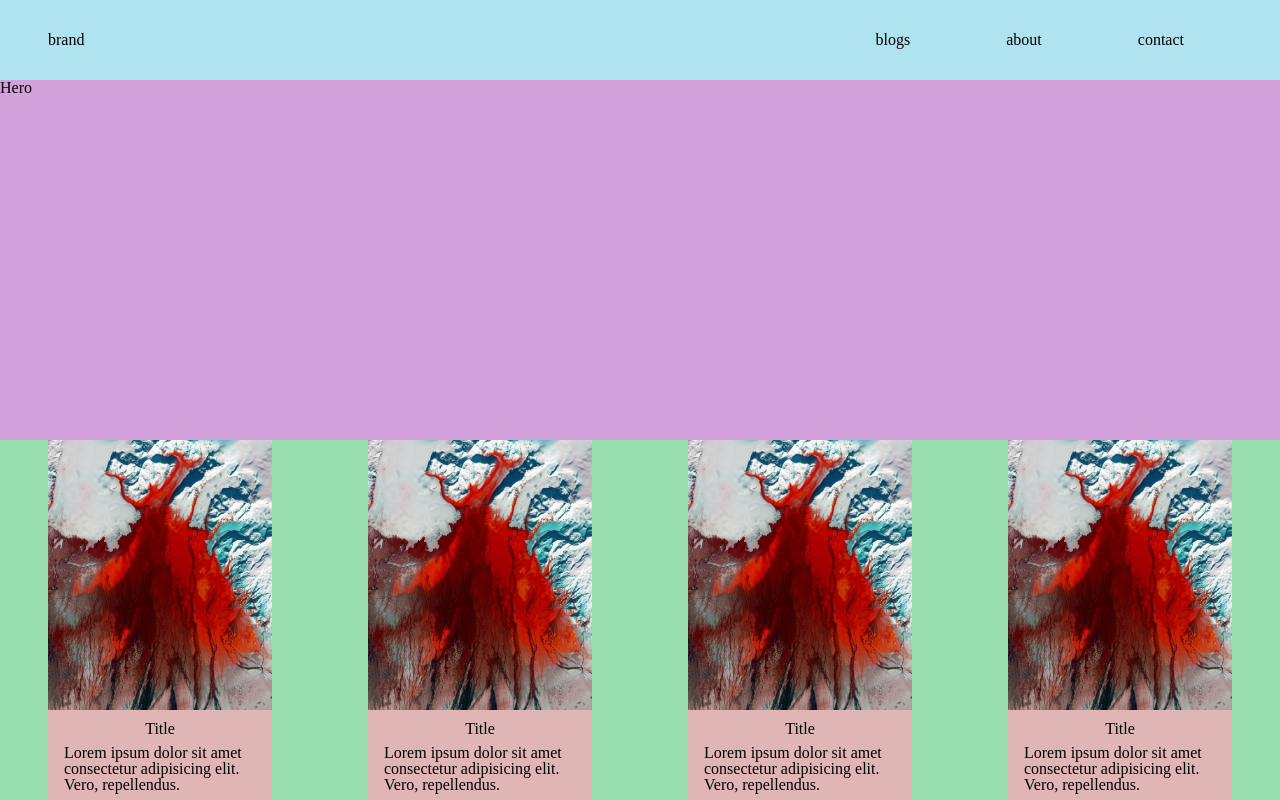
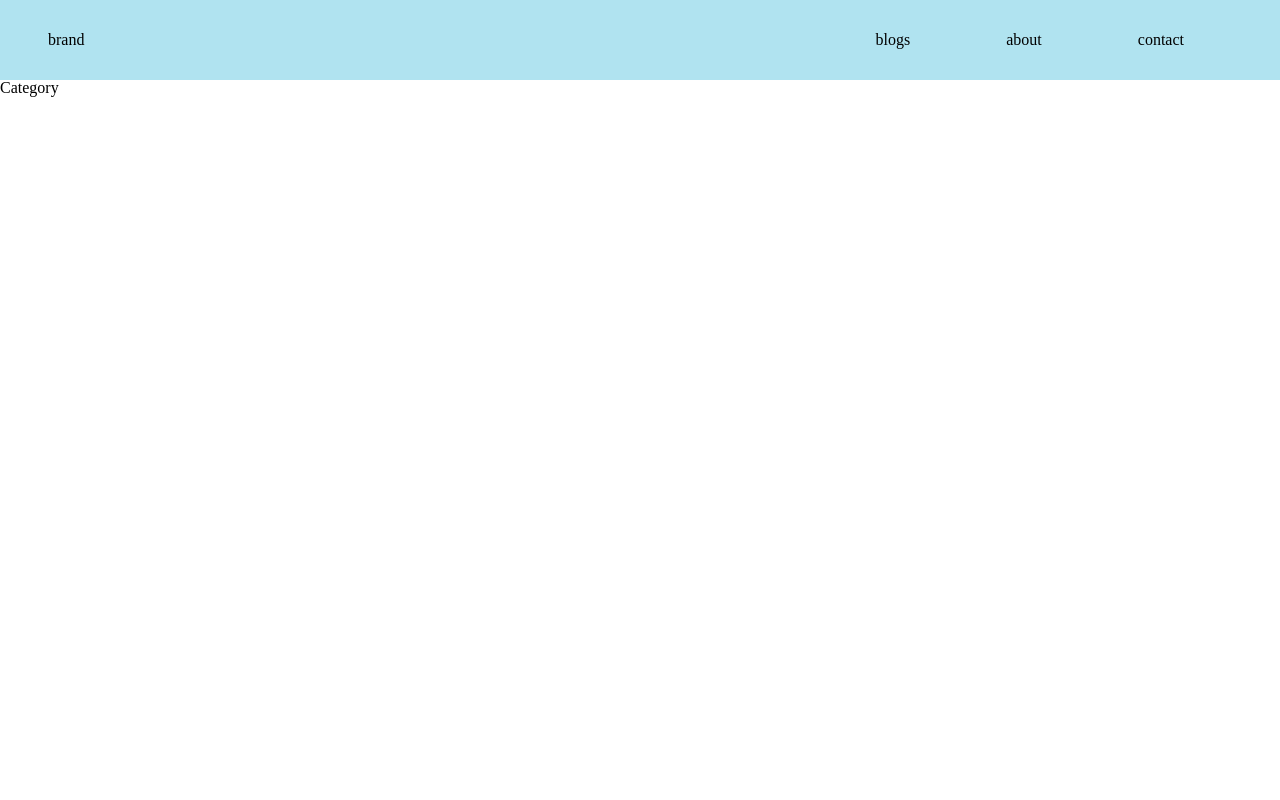
Before and after one commit to mbalandari/sample-blog, a React (Create React App) app: page /category in a window 1280 px wide. Built offline with nearby package versions, Linux system fonts and the light colour scheme.

Commit message:
add router-dom

```diff
--- a/package.json
+++ b/package.json
@@ -8,6 +8,8 @@
     "@testing-library/user-event": "^13.5.0",
     "react": "^17.0.2",
     "react-dom": "^17.0.2",
+    "react-router": "^6.2.1",
+    "react-router-dom": "^6.2.1",
     "react-scripts": "5.0.0",
     "web-vitals": "^2.1.4"
   },
--- a/src/App.js
+++ b/src/App.js
@@ -1,12 +1,20 @@
+import { BrowserRouter, Routes, Route } from "react-router-dom";
 import './App.css';
 import Navbar from './components/Navbar';
 import Home from './pages/Home';
+import Category from './pages/Category';
 
 function App() {
   return (
     <div className="App">
-      <Navbar />
-      <Home />
+      <BrowserRouter>
+        <Navbar />
+        <Routes>
+          <Route path="/" element={<Home />} />
+          <Route path="/category" element={<Category />} />
+        </Routes>
+      </BrowserRouter>
+
     </div>
   );
 }
--- a/src/pages/Category.js
+++ b/src/pages/Category.js
@@ -0,0 +1,9 @@
+import React from 'react'
+
+const Category = () => {
+    return (
+        <div>Category</div>
+    )
+}
+
+export default Category
```
Also changed, not shown: 1 other file (tests, documents, lock files or other folders).
